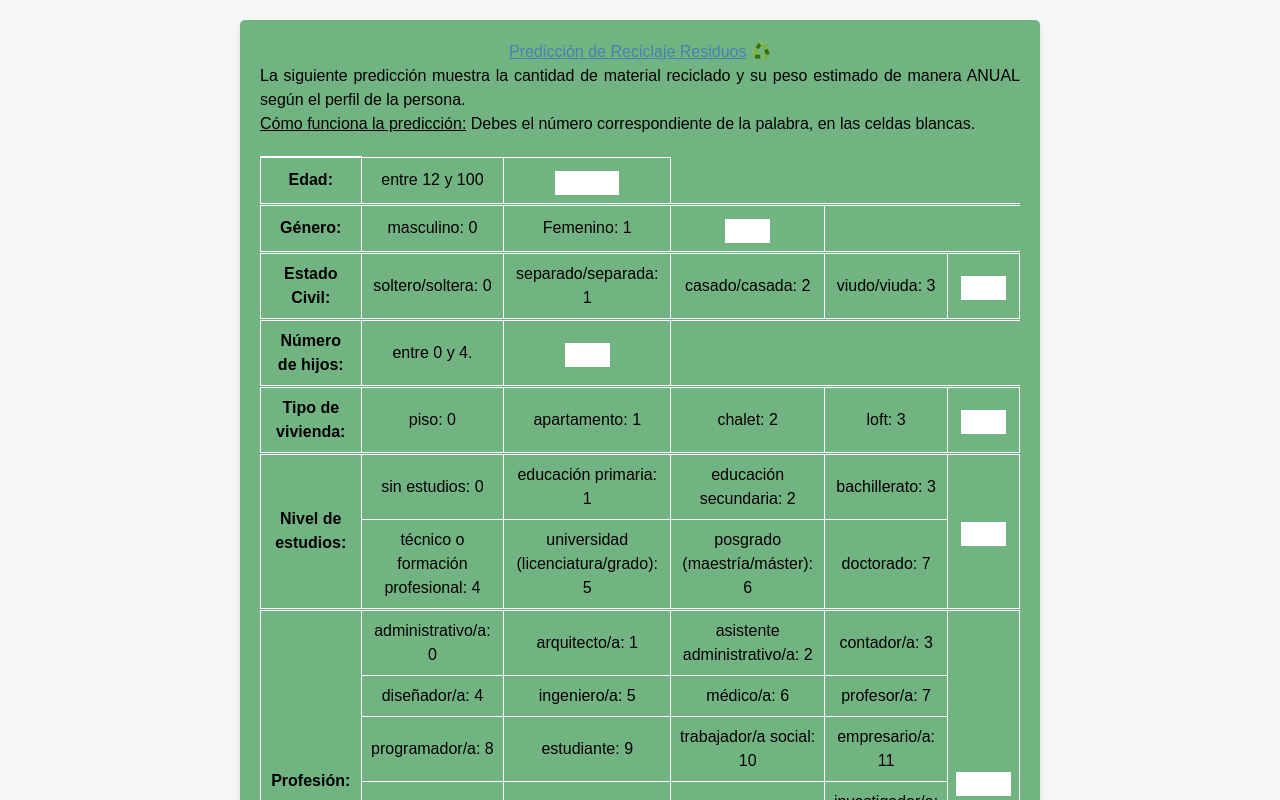
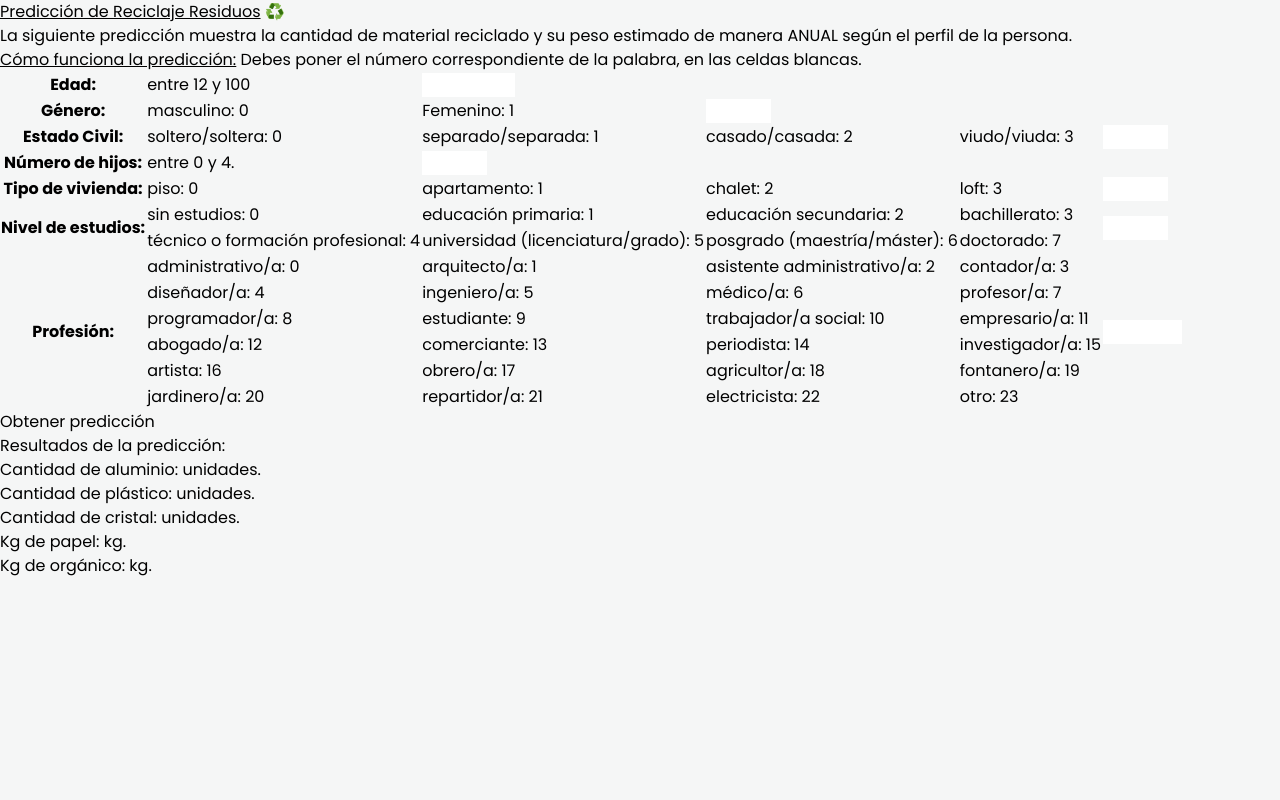
Before and after one commit to dbenteznad/GREENTECH_ECOPOINTS, a React (Vite) app in the folder client/: page /prediccion in a window 1280 px wide. Shown: the top 800 px of the page. Built offline with nearby package versions, Linux system fonts and the light colour scheme; the HTML template or start-up script is replaced by a standard one.

Commit message:
Prediccion_v3

```diff
--- a/client/src/components/Prediccion.jsx
+++ b/client/src/components/Prediccion.jsx
@@ -2,7 +2,7 @@ import React, { useState } from "react";
 import '../styles/Prediccion.css';
 
 
-function Prediccion () {
+function Prediccion() {
 
 
   const [results, setResults] = useState({
@@ -44,9 +44,10 @@ function Prediccion () {
         setResults(data);
       })
       .catch((error) => console.error("Error al procesar la predicción:", error));
-      };
 
 
+
+  };
 
   return (
     <div className="contain">
@@ -58,7 +59,7 @@ function Prediccion () {
         perfil de la persona.
       </p>
       <p>
-            <u>Cómo funciona la predicción:</u> Debes el número correspondiente de la palabra, en las celdas blancas.
+        <u>Cómo funciona la predicción:</u> Debes poner el número correspondiente de la palabra, en las celdas blancas.
       </p>
       <form onSubmit={handleSubmit}>
         <table className="variable-table">
@@ -151,9 +152,6 @@ function Prediccion () {
         </table>
         <button className="button" type="submit">Obtener predicción</button>
       </form>
-          {/* Mostrar los resultados y el mensaje adicional solo si hay resultados */}
-      {results.cant_aluminio && (
-        <>
       <h2>Resultados de la predicción:</h2>
       <div className="results">
         <p>
@@ -166,20 +164,22 @@ function Prediccion () {
           Cantidad de cristal: <span>{results.cant_cristal} unidades.</span>
         </p>
         <p>
-              Peso de papel: <span>{results.kg_papel} kg.</span>
+          Kg de papel: <span>{results.kg_papel} kg.</span>
         </p>
         <p>
-              Peso de orgánico: <span>{results.kg_organico} kg.</span>
+          Kg de orgánico: <span>{results.kg_organico} kg.</span>
         </p>
       </div>
       {/* Mostrar mensaje adicional solo si es relevante */}
-          {results.mensaje_adicional && <p>{results.mensaje_adicional}</p>}
+      {results.mensaje_adicional && (
+        <>
+          <p>¡Ah, las predicciones, qué locura! Aquí va la información más jugosa del día: nuestras predicciones tienen una fiabilidad del 0,002%, sí, ni siquiera el 1% lo pillamos. Pero espera, ¡no te desesperes! Con toda la certeza del mundo, estas predicciones no van a pasar en el 99,998% de los casos. ¡Casi nada, eh!palabra </p>
+          <p>Seamos sinceros, nuestro dataset es más falso que un billete de 3 dólares. ¡Todo inventado, nada real!</p>
+          <p>¡Es como tener una moneda de dos caras en la mano! Por un lado, nuestras predicciones son más certeras que acertar a ciegas en una diana, pero por el otro, son más imprecisas que un reloj de arena sin arena. Un verdadero show de equilibrio.</p>
         </>
       )}
     </div>
   );
 }
 
-
-
 export default Prediccion;
--- a/client/src/styles/Prediccion.css
+++ b/client/src/styles/Prediccion.css
@@ -1,5 +1,5 @@
 
-
+/*
 .contain {
     font-family: Arial, sans-serif;
     max-width: 800px;
@@ -90,4 +90,4 @@ span {
 
 .linia{
     border-top: 3px double white;
-}
+}  */
```
Lines whose indentation alone changed are shown as unchanged.
